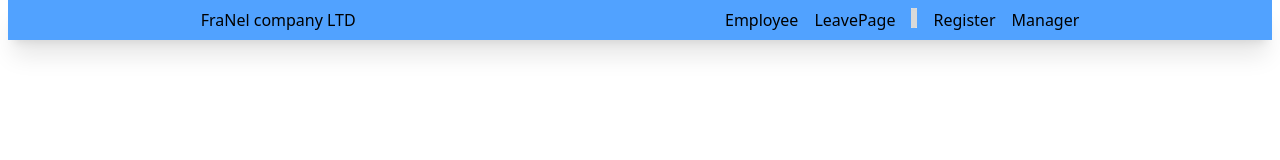
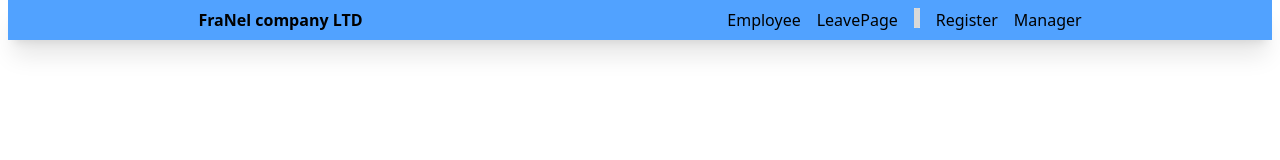
Before and after one commit to Cocoatea57/Employee-Management, a React (Vite) app: page / in a window 1280 px wide. Shown: the top 160 px of the page. Built offline with nearby package versions, Linux system fonts and the light colour scheme.

Commit message:
edit navbar

```diff
--- a/src/components/Navbar.jsx
+++ b/src/components/Navbar.jsx
@@ -7,7 +7,7 @@ function Navbar() {
     <div>
         <nav className='flex justify-around bg-blue-400 shadow-xl p-2 mx-2 '>
             <div>
-                <p>FraNel company LTD</p>
+                <p><strong>FraNel company LTD </strong></p>
             </div>
             <div className='flex gap-4'>
                 <Link to='/Employee' >Employee</Link>
```
